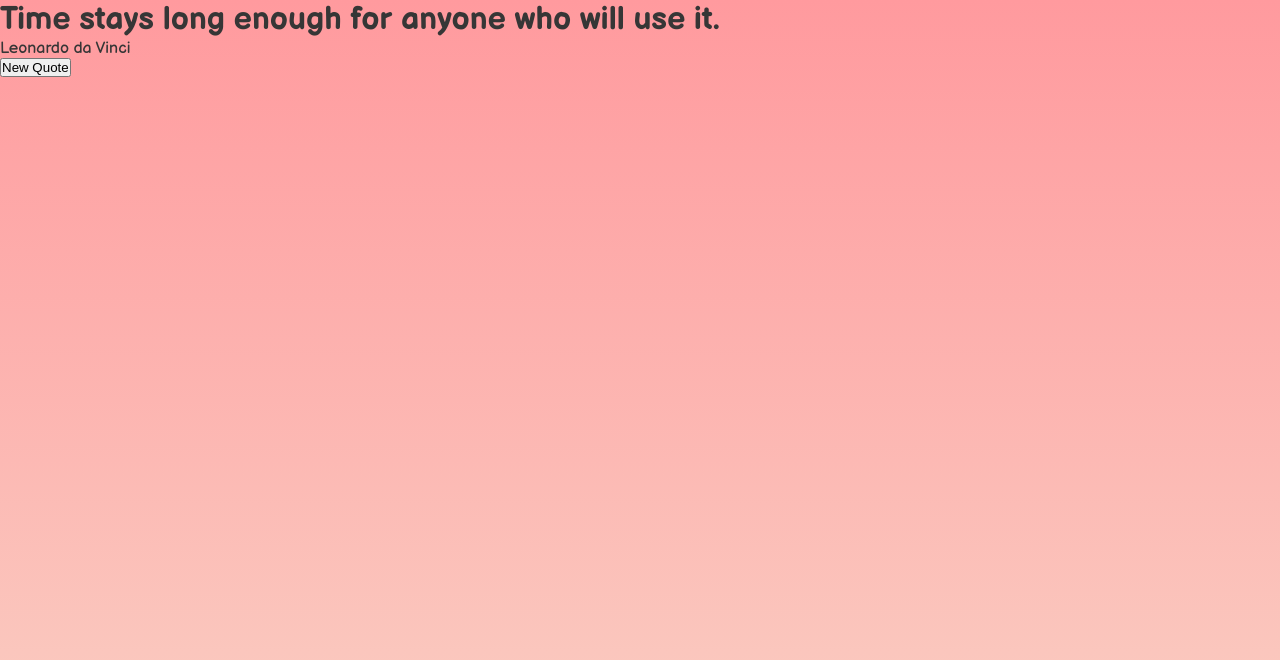
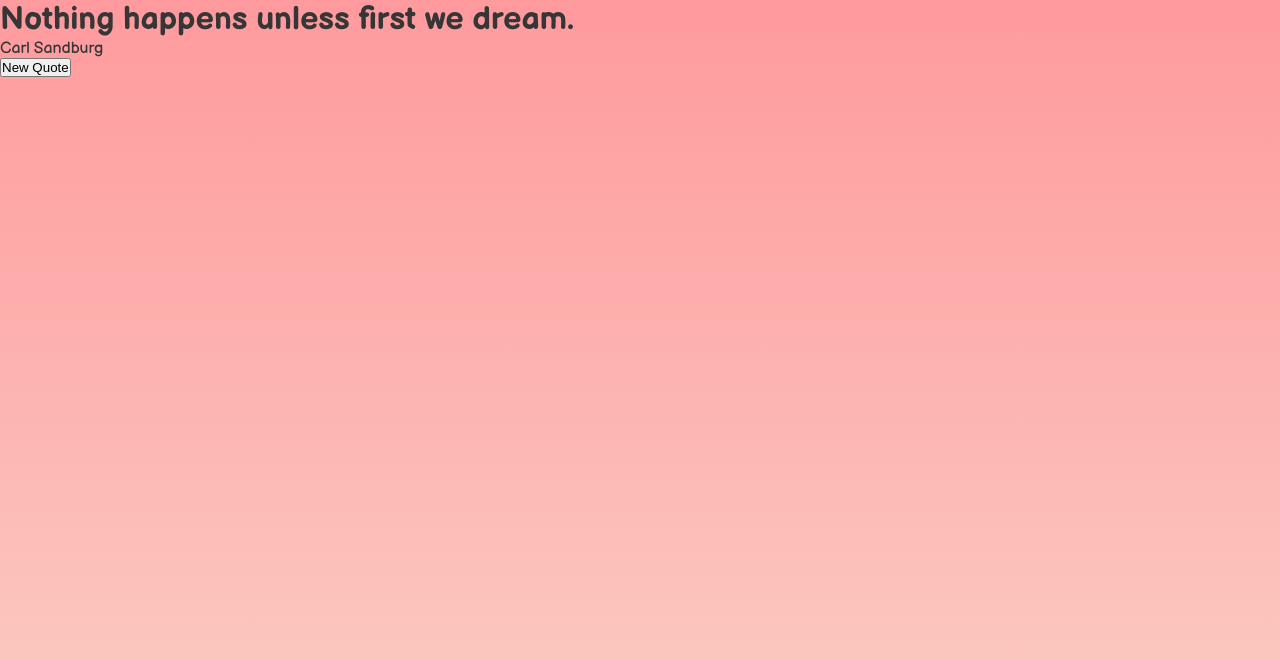
Before and after one commit to darbazali/random-quote-machine, a React (Vite) app: page / in a window 1280 px wide. Shown: the top 660 px of the page. Built offline with nearby package versions, Linux system fonts and the light colour scheme; no server answers.

Commit message:
add defaultQuots

```diff
--- a/src/QuoteBox.js
+++ b/src/QuoteBox.js
@@ -1,10 +1,15 @@
 
 import React, { useState, useEffect} from 'react'
+import defaultQuots from './defaultQuots'
 
 const QuoteBox = () => {
 
-  const [quotes, setQuotes] = useState([]);
-  const [quote, setQuote] = useState({text: "Time stays long enough for anyone who will use it.", author: "Leonardo da Vinci"})
+  const getRandomItem = (array) =>
+  array[Math.floor(Math.random() * array.length)];
+
+  const [quotes, setQuotes] = useState(defaultQuots);
+  const [quote, setQuote] = useState( getRandomItem(quotes))
+
 
   useEffect( () => {
       const url = "https://type.fit/api/quotes";
@@ -14,9 +19,11 @@ const QuoteBox = () => {
 
   }, [])
 
+
     function handleNewQuote() {
         setQuote( getRandomItem(quotes))
     }
+
 
 
    return (
@@ -29,12 +36,3 @@ const QuoteBox = () => {
 }
 
 export default QuoteBox;
-
-
-
-
-
-
-
-const getRandomItem = (array) =>
-  array[Math.floor(Math.random() * array.length)];
--- /dev/null
+++ b/src/defaultQuots.js
@@ -0,0 +1,37 @@
+const defaultQuotes = [
+    {
+      text:
+        "Genius is one percent inspiration and ninety-nine percent perspiration.",
+      author: "Thomas Edison",
+    },
+    {
+      text: "You can observe a lot just by watching.",
+      author: "Yogi Berra",
+    },
+    {
+      text: "A house divided against itself cannot stand.",
+      author: "Abraham Lincoln",
+    },
+    {
+      text: "Difficulties increase the nearer we get to the goal.",
+      author: "Johann Wolfgang von Goethe",
+    },
+    {
+      text: "Fate is in your hands and no one elses",
+      author: "Byron Pulsifer",
+    },
+    {
+      text: "Be the chief but never the lord.",
+      author: "Lao Tzu",
+    },
+    {
+      text: "Nothing happens unless first we dream.",
+      author: "Carl Sandburg",
+    },
+    {
+      text: "Well begun is half done.",
+      author: "Aristotle",
+    },
+  ];
+
+  export default defaultQuotes;
```
